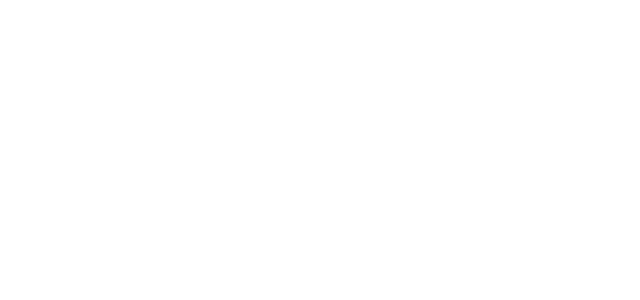
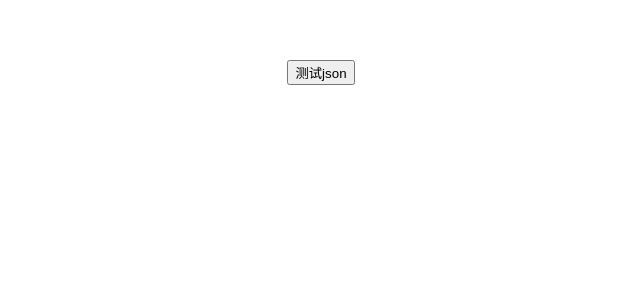
Before and after one commit to arthur262/58, a Vue app in the folder photo_web/: page / in a window 1280 px wide. Shown: the top 300 px of the page, without its empty margins (319-959 px from the left). Built offline with nearby package versions, Linux system fonts and the light colour scheme.

Commit message:
node可能需要在index.js里面进行修改

```diff
--- a/photo_web/src/App.vue
+++ b/photo_web/src/App.vue
@@ -1,28 +1,40 @@
 <template>
 <div>
+  <button @click="data_send()">测试json</button>
 </div>
 
 </template>
 
 <script>
-
+import qs from 'qs';
 
 export default {
   name: 'App',
   components: {
 
   },
+  data() {
+    return {
+    usernames: {
+      name: 'Usernames',
+      password: 'Password'
+    },
+    }
+  },
   mounted: function (){
-    this.getdata();
 
   },
   methods:{
-    getdata(){
+    data_send(){
       this.axios
-        .get(
+        .post(
+          "/login.js",
+        {params: qs.stringify(this.usernames)},
+        {headers:{"Content-type":"application/x-www-form-urlencoded"}}
         )
+
         .then((response) => {
-
+          console.log(response);
 
 
         })
--- a/photo_web/src/router/index.js
+++ b/photo_web/src/router/index.js
@@ -6,14 +6,6 @@
     path: '/',
     name: 'home',
     component: HomeView
-  },
-  {
-    path: '/about',
-    name: 'about',
-    // route level code-splitting
-    // this generates a separate chunk (about.[hash].js) for this route
-    // which is lazy-loaded when the route is visited.
-    component: () => import(/* webpackChunkName: "about" */ '../views/AboutView.vue')
   }
 ]
 
```
Also changed, not shown: photo_web/src/login.js (added, +23 -0 lines), 1 other file (tests, documents, lock files or other folders).
